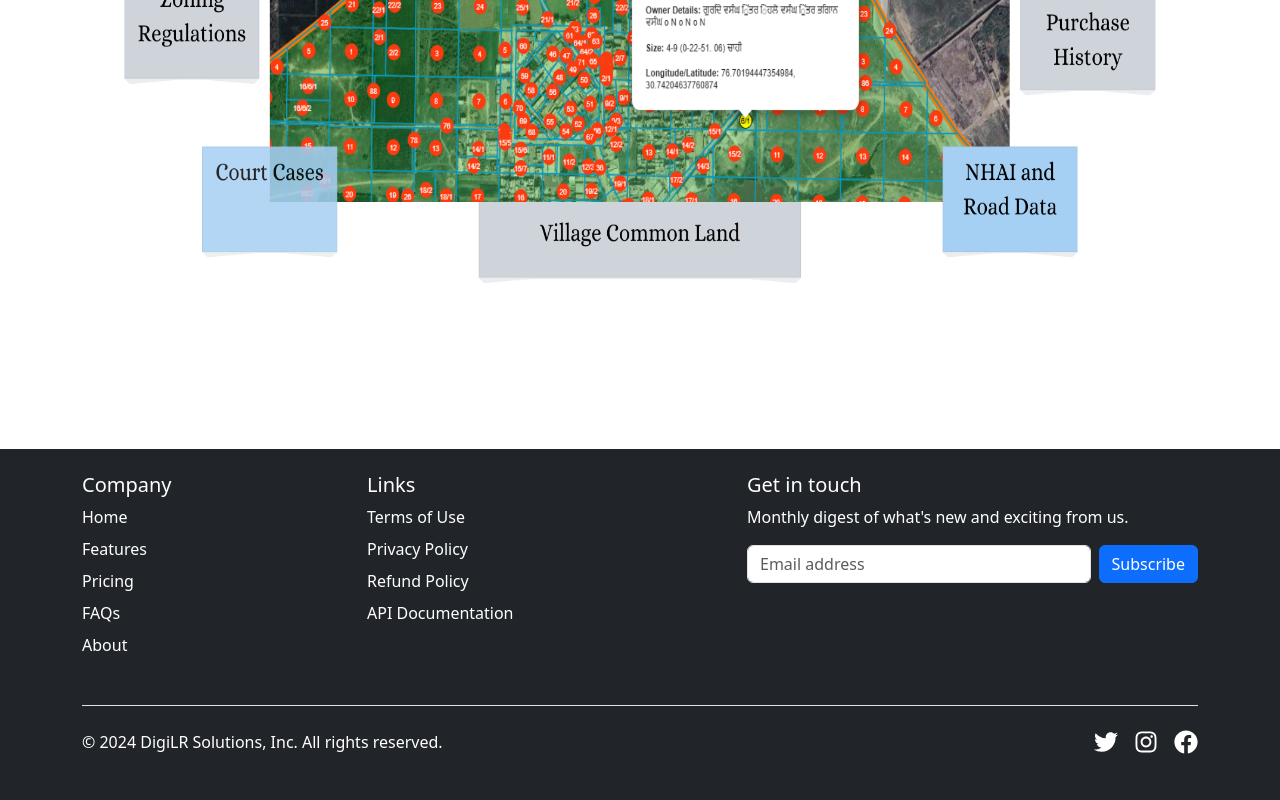
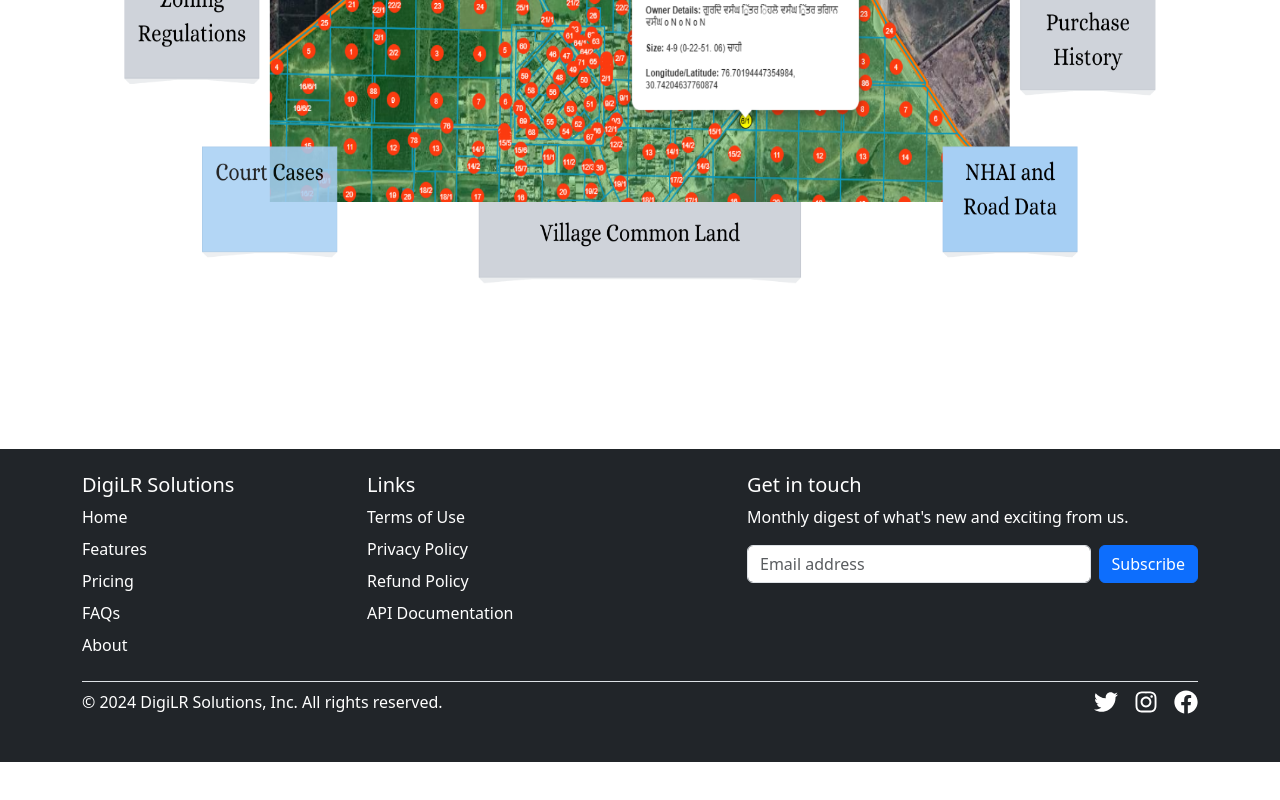
Before and after one commit to AnshulDIgiLR/DigiLR-Website, a React (Vite) app: page / in a window 1280 px wide. Shown: the part 2338-3138 px from the top of the page. After the commit the page ends 3100 px from the top, so only its background shows below. Built offline with nearby package versions, Linux system fonts and the light colour scheme.

Commit message:
footer space

```diff
--- a/src/Components/Footer.jsx
+++ b/src/Components/Footer.jsx
@@ -9,7 +9,7 @@ export default function Footer() {
   <footer>
     <div className="row">
       <div className="col-6 col-md-3 mb-3">
-        <h5>Company</h5>
+        <h5>DigiLR Solutions</h5>
         <ul className="nav flex-column">
           <li className="nav-item mb-2"><a href="/" className="nav-link p-0 text-white">Home</a></li>
           <li className="nav-item mb-2"><a href="/" className="nav-link p-0 text-white">Features</a></li>
@@ -42,7 +42,7 @@ export default function Footer() {
       </div>
     </div>
 
-    <div className="d-flex flex-column flex-sm-row justify-content-between py-4 my-4 border-top">
+    <div className="d-flex flex-column flex-sm-row justify-content-between py-2 my-0 border-top">
       <p>© 2024 DigiLR Solutions, Inc. All rights reserved.</p>
       <ul className="list-unstyled d-flex">
         <li className="ms-3"><a className="text-white" href="/"><FaTwitter size={24} /></a></li>
```
